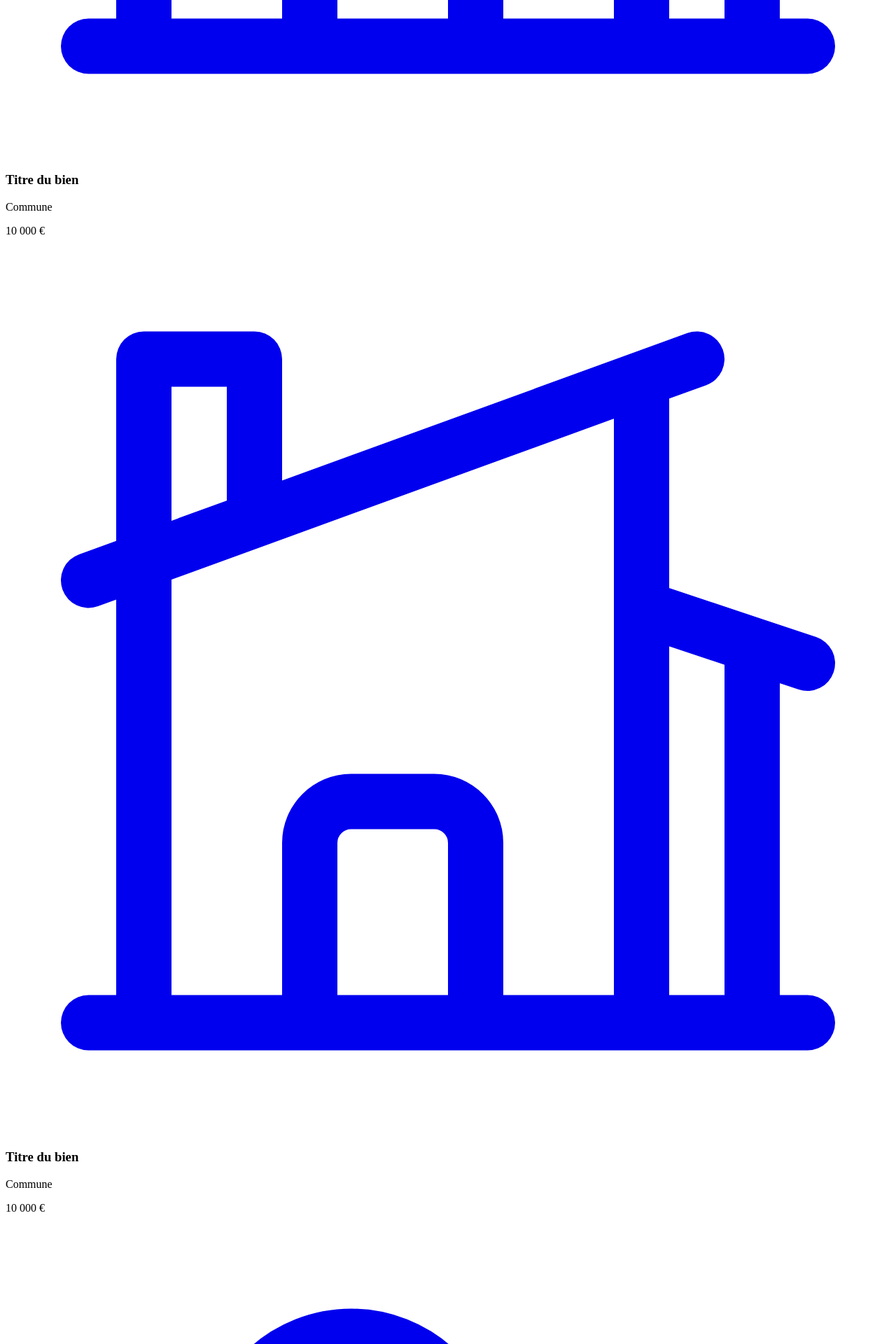
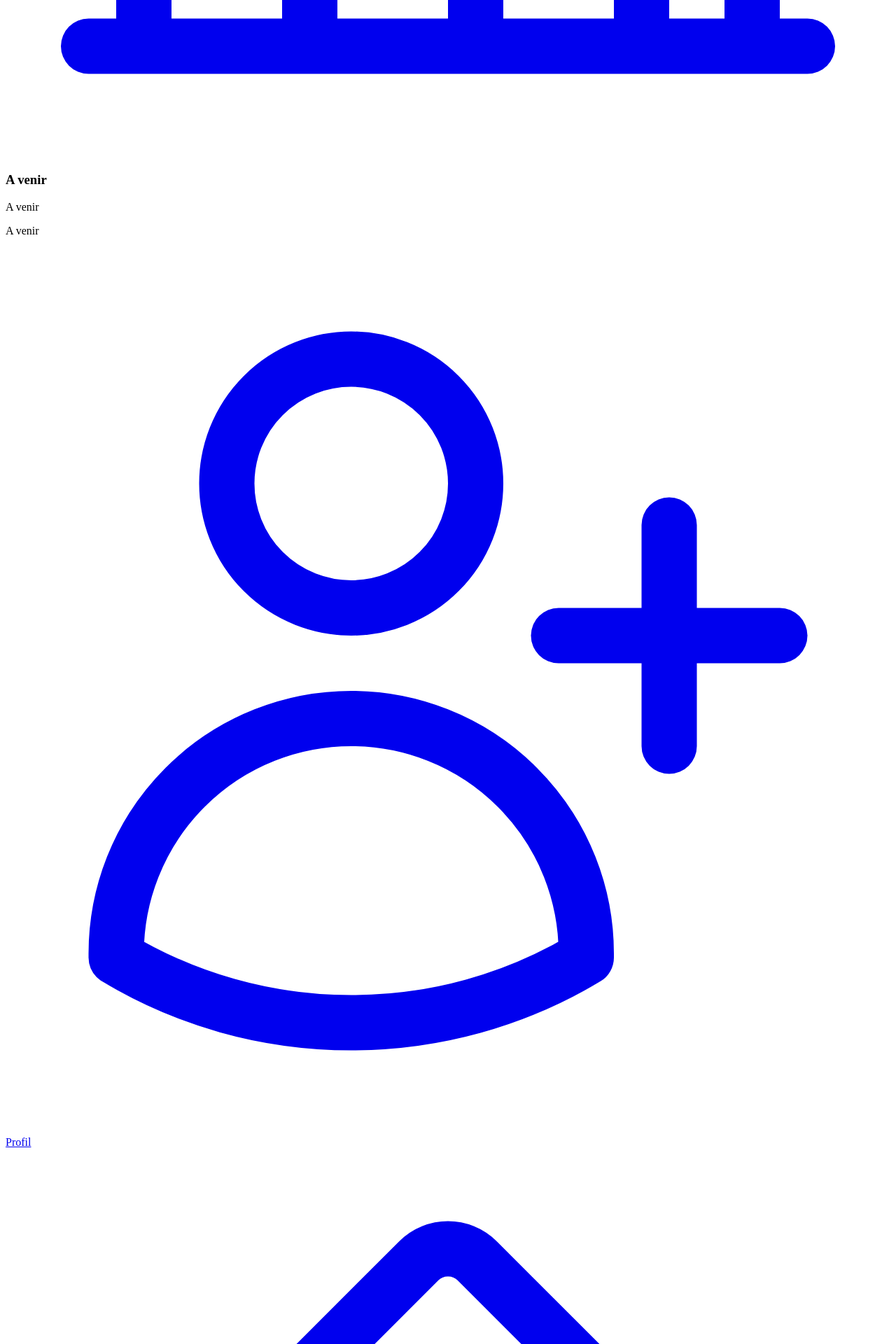
Before and after one commit to OpenPixl/applipaps, a Symfony app: template templates/gestapp/recommandations/reco/index.html.twig in a window 1280 px wide. Shown: the part 1634-3554 px from the top of the page at 70% size. Run offline with Twig, Linux system fonts and the light colour scheme; the template is opened without the code that fills it, so the values that code supplies are empty; some libraries are stand-ins or nearby versions.

Commit message:
DEV | Adaptation Add Reco + JS

```diff
--- a/composer.json
+++ b/composer.json
@@ -7,6 +7,7 @@
         "php": ">=8.2",
         "ext-ctype": "*",
         "ext-iconv": "*",
+        "cocur/slugify": "^4.6",
         "doctrine/dbal": "^3",
         "doctrine/doctrine-bundle": "^2.13",
         "doctrine/doctrine-migrations-bundle": "^3.3",
--- a/src/Entity/Admin/Security/Employed.php
+++ b/src/Entity/Admin/Security/Employed.php
@@ -5,6 +5,7 @@ namespace App\Entity\Admin\Security;
 use App\Entity\Gestapp\Recommandations\Reco;
 use App\Repository\Admin\Security\EmployedRepository;
 use Doctrine\DBAL\Types\Types;
+use Cocur\Slugify\Slugify;
 use Doctrine\ORM\Mapping as ORM;
 use Symfony\Bridge\Doctrine\Validator\Constraints\UniqueEntity;
 use Symfony\Component\Security\Core\User\PasswordAuthenticatedUserInterface;
@@ -15,6 +16,7 @@ use Doctrine\Common\Collections\Collection;
 #[ORM\Entity(repositoryClass: EmployedRepository::class)]
 #[ORM\UniqueConstraint(name: 'UNIQ_IDENTIFIER_EMAIL', fields: ['email'])]
 #[UniqueEntity(fields: ['email'], message: 'There is already an account with this email')]
+#[ORM\HasLifecycleCallbacks]
 class Employed implements UserInterface, PasswordAuthenticatedUserInterface
 {
     #[ORM\Id]
--- a/templates/gestapp/app/include/footerbar.html.twig
+++ b/templates/gestapp/app/include/footerbar.html.twig
@@ -1,5 +1,5 @@
 <div class="flex justify-center w-full fixed bottom-0 bg-white text-gray-900">
-    <div class="bg-white columns-3 w-full divide-x rounded-sm shadow-sm">
+    <div class="bg-white columns-3 w-full divide-x rounded-sm shadow-sm gap-0">
         <div class="p-3 items-center justify-center">
             <a href="#home" class="text-gray-900 hover:text-indigo-500 flex flex-col items-center justify-center">
                 <svg xmlns="http://www.w3.org/2000/svg" fill="none" viewBox="0 0 24 24" stroke-width="1.5" stroke="currentColor" class="size-6">
--- a/templates/gestapp/recommandations/reco/index.html.twig
+++ b/templates/gestapp/recommandations/reco/index.html.twig
@@ -27,7 +27,8 @@
 
         <div class="flex flex-col justify-center w-full px-2 mb-6">
             <h2 class="uppercase font-light">Vos recommandations</h2>
-            <div class="bg-white w-full divide-x rounded-sm shadow-sm">
+            {% for reco in recos %}
+                <div class="bg-white w-full rounded-sm shadow-sm">
                     <div class="flex items-center justify-between p-4 border-b border-gray-200">
                         <!-- Section gauche : Miniature -->
                         <div class="flex-shrink-0">
@@ -77,7 +78,34 @@
                         </div>
                     </div>
                 </div>
+            {% else %}
+                <div class="bg-white w-full rounded-sm shadow-sm">
+                    <div class="flex items-center justify-between p-4 border-b border-gray-200 text-gray-400">
+                        <!-- Section gauche : Miniature -->
+                        <div class="flex-shrink-0">
+                            <a href="#" class="bg-gray-700 rounded-lg">
+                                <svg xmlns="http://www.w3.org/2000/svg" fill="none" viewBox="0 0 24 24" stroke-width="1.5" stroke="currentColor" class="size-6">
+                                    <path stroke-linecap="round" stroke-linejoin="round" d="M8.25 21v-4.875c0-.621.504-1.125 1.125-1.125h2.25c.621 0 1.125.504 1.125 1.125V21m0 0h4.5V3.545M12.75 21h7.5V10.75M2.25 21h1.5m18 0h-18M2.25 9l4.5-1.636M18.75 3l-1.5.545m0 6.205 3 1m1.5.5-1.5-.5M6.75 7.364V3h-3v18m3-13.636 10.5-3.819" />
+                                </svg>
+                            </a>
+                        </div>
 
+                        <!-- Section centrale : Informations du bien -->
+                        <div class="ml-4 flex-1">
+                            <h3 class="text-sm font-semibold text-gray-400">A venir</h3>
+                            <p class="text-xs text-gray-400">A venir</p>
+                        </div>
+
+                        <!-- Section droite : Rémunération ou état -->
+                        <div class="text-right">
+                            <!-- Afficher soit la rémunération soit l'état -->
+                            <p class="text-lg font-bold text-gray-400">A venir</p>
+                            <!-- Si "en cours de vente", décommente cette ligne -->
+                            <!-- <p class="text-sm font-medium text-yellow-500">En cours de vente</p> -->
+                        </div>
+                    </div>
+                </div>
+            {% endfor %}
         </div>
     </div>
 {% endblock %}
--- a/templates/gestapp/recommandations/reco/new.html.twig
+++ b/templates/gestapp/recommandations/reco/new.html.twig
@@ -1,6 +1,11 @@
 {% extends 'base.html.twig' %}
 
 {% block title %}AppliPAP's - Espace user{% endblock %}
+
+{% block javascripts %}
+    {{ parent() }}
+    <script type="module" src="{{ asset('js/gestapp/recommandations/reco/new.js') }}"></script>
+{% endblock %}
 
 {% block navbar%}
     {{ parent() }}
```
Also changed, not shown: public/js/gestapp/recommandations/reco/new.js (added, +19 -0 lines), templates/gestapp/recommandations/reco/include/_form.html.twig (+13 -6 lines), 1 other file. Lines whose indentation alone changed are shown as unchanged.
